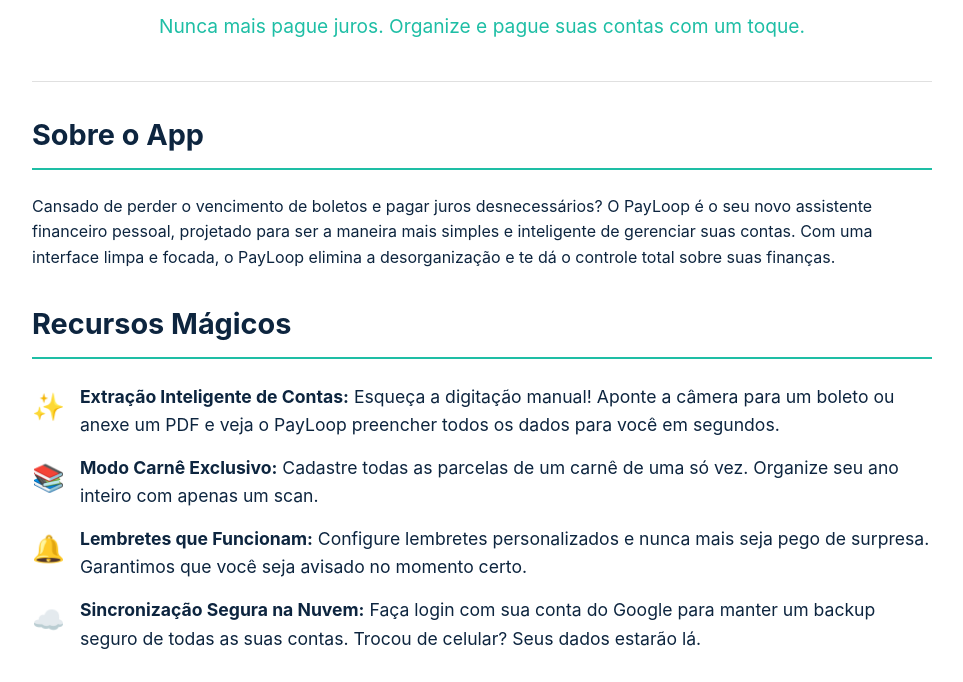
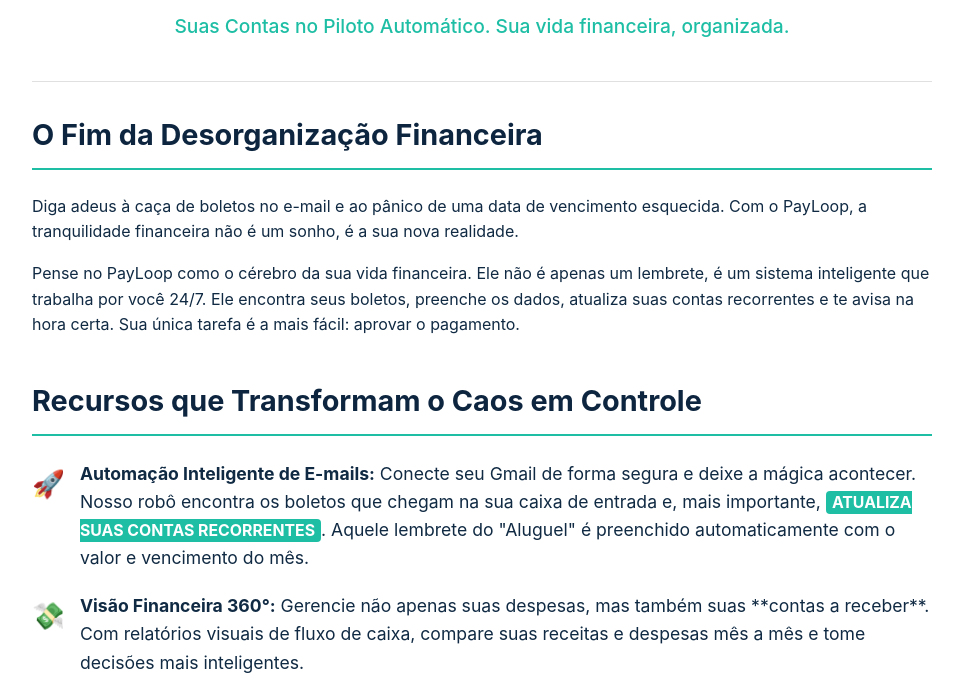
Before and after one commit to glaucodev01/payloop, a plain HTML site: page index.html in a window 1280 px wide. Shown: the part 118-800 px from the top of the page, without its empty margins (158-1121 px from the left). Drawn offline with Linux system fonts and the light colour scheme.

Commit message:
Update index.html

```diff
--- a/index.html
+++ b/index.html
@@ -3,7 +3,7 @@
 <head>
     <meta charset="UTF-8">
     <meta name="viewport" content="width=device-width, initial-scale=1.0">
-    <title>PayLoop: Contas e Boletos em Dia</title>
+    <title>PayLoop: Suas Contas no Piloto Automático</title>
     <style>
         /* Estilos gerais do corpo da página */
         body {
@@ -47,11 +47,12 @@
             font-size: 1.2em;
             color: #1EBEA5; /* Turquesa PayLoop */
             margin-top: 5px;
+            font-weight: 500;
         }
 
         /* Estilos das seções */
         section {
-            margin-bottom: 30px;
+            margin-bottom: 40px;
         }
 
         h2 {
@@ -62,6 +63,10 @@
             margin-top: 0;
         }
 
+        p, li {
+            color: #102A43; /* Superfície Azul, para melhor legibilidade */
+        }
+
         /* Estilos da lista de funcionalidades */
         .features-list {
             list-style: none;
@@ -70,7 +75,7 @@
 
         .features-list li {
             font-size: 1.1em;
-            margin-bottom: 15px;
+            margin-bottom: 20px;
             display: flex;
             align-items: flex-start;
         }
@@ -80,6 +85,15 @@
             margin-right: 15px;
             color: #1EBEA5;
             padding-top: 2px;
+        }
+
+        .highlight {
+            background-color: #1EBEA5;
+            color: #FFFFFF;
+            padding: 2px 6px;
+            border-radius: 4px;
+            font-weight: bold;
+            font-size: 0.9em;
         }
 
         /* Estilos do rodapé */
@@ -107,40 +121,53 @@
     <div class="container">
         <header>
             <h1>PayLoop</h1>
-            <p>Nunca mais pague juros. Organize e pague suas contas com um toque.</p>
+            <p>Suas Contas no Piloto Automático. Sua vida financeira, organizada.</p>
         </header>
 
         <main>
             <section>
-                <h2>Sobre o App</h2>
-                <p>Cansado de perder o vencimento de boletos e pagar juros desnecessários? O PayLoop é o seu novo assistente financeiro pessoal, projetado para ser a maneira mais simples e inteligente de gerenciar suas contas. Com uma interface limpa e focada, o PayLoop elimina a desorganização e te dá o controle total sobre suas finanças.</p>
+                <h2>O Fim da Desorganização Financeira</h2>
+                <p>Diga adeus à caça de boletos no e-mail e ao pânico de uma data de vencimento esquecida. Com o PayLoop, a tranquilidade financeira não é um sonho, é a sua nova realidade.</p>
+                <p>Pense no PayLoop como o cérebro da sua vida financeira. Ele não é apenas um lembrete, é um sistema inteligente que trabalha por você 24/7. Ele encontra seus boletos, preenche os dados, atualiza suas contas recorrentes e te avisa na hora certa. Sua única tarefa é a mais fácil: aprovar o pagamento.</p>
             </section>
 
             <section>
-                <h2>Recursos Mágicos</h2>
+                <h2>Recursos que Transformam o Caos em Controle</h2>
                 <ul class="features-list">
                     <li>
-                        <span class="icon">✨</span>
+                        <span class="icon">🚀</span>
                         <div>
-                            <strong>Extração Inteligente de Contas:</strong> Esqueça a digitação manual! Aponte a câmera para um boleto ou anexe um PDF e veja o PayLoop preencher todos os dados para você em segundos.
+                            <strong>Automação Inteligente de E-mails:</strong> Conecte seu Gmail de forma segura e deixe a mágica acontecer. Nosso robô encontra os boletos que chegam na sua caixa de entrada e, mais importante, <span class="highlight">ATUALIZA SUAS CONTAS RECORRENTES</span>. Aquele lembrete do "Aluguel" é preenchido automaticamente com o valor e vencimento do mês.
+                        </div>
+                    </li>
+                    <li>
+                        <span class="icon">💸</span>
+                        <div>
+                            <strong>Visão Financeira 360°:</strong> Gerencie não apenas suas despesas, mas também suas **contas a receber**. Com relatórios visuais de fluxo de caixa, compare suas receitas e despesas mês a mês e tome decisões mais inteligentes.
+                        </div>
+                    </li>
+                    <li>
+                        <span class="icon">📸</span>
+                        <div>
+                            <strong>Digitalização Precisa:</strong> Tem um boleto impresso? Aponte a câmera. Recebeu um PDF? Anexe-o. Nossa Inteligência Artificial lê, entende e preenche todas as informações em segundos para você.
                         </div>
                     </li>
                     <li>
                         <span class="icon">📚</span>
                         <div>
-                            <strong>Modo Carnê Exclusivo:</strong> Cadastre todas as parcelas de um carnê de uma só vez. Organize seu ano inteiro com apenas um scan.
+                            <strong>Modo Carnê Simplificado:</strong> Financiamento, condomínio ou escola. Escaneie o primeiro boleto do carnê, diga quantas parcelas são e deixe o PayLoop organizar seu planejamento financeiro de uma só vez.
                         </div>
                     </li>
-                    <li>
+                     <li>
                         <span class="icon">🔔</span>
                         <div>
-                            <strong>Lembretes que Funcionam:</strong> Configure lembretes personalizados e nunca mais seja pego de surpresa. Garantimos que você seja avisado no momento certo.
+                            <strong>Lembretes que Funcionam:</strong> Configure lembretes personalizados para contas específicas ou use nossas sugestões inteligentes. Garantimos que você seja avisado no momento certo para pagar com tranquilidade.
                         </div>
                     </li>
                     <li>
                         <span class="icon">☁️</span>
                         <div>
-                            <strong>Sincronização Segura na Nuvem:</strong> Faça login com sua conta do Google para manter um backup seguro de todas as suas contas. Trocou de celular? Seus dados estarão lá.
+                            <strong>Sincronização Segura na Nuvem:</strong> Faça login com sua conta do Google para manter um backup seguro e criptografado de todas as suas contas. Trocou de celular? Seus dados estarão lá, intactos.
                         </div>
                     </li>
                 </ul>
```
